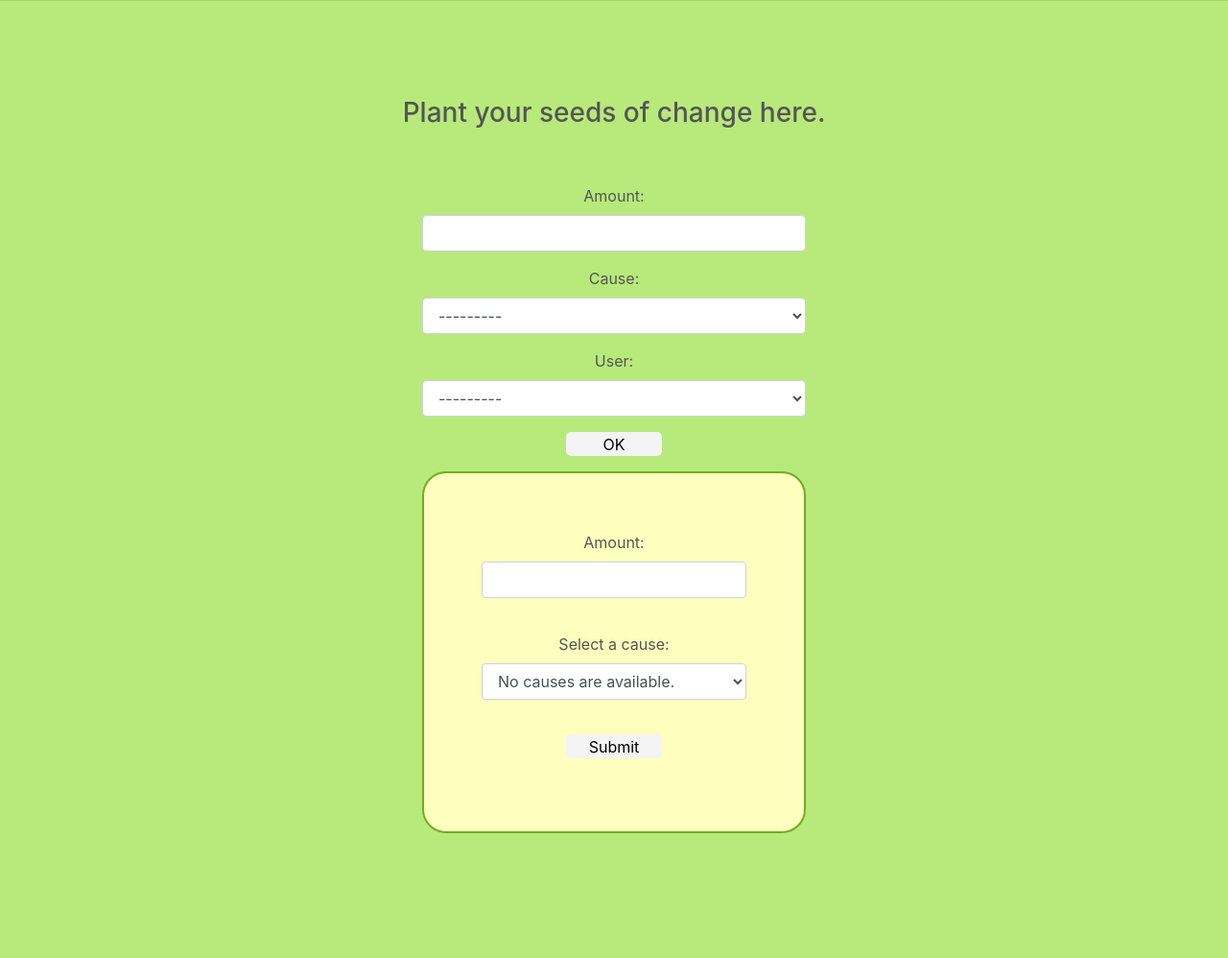
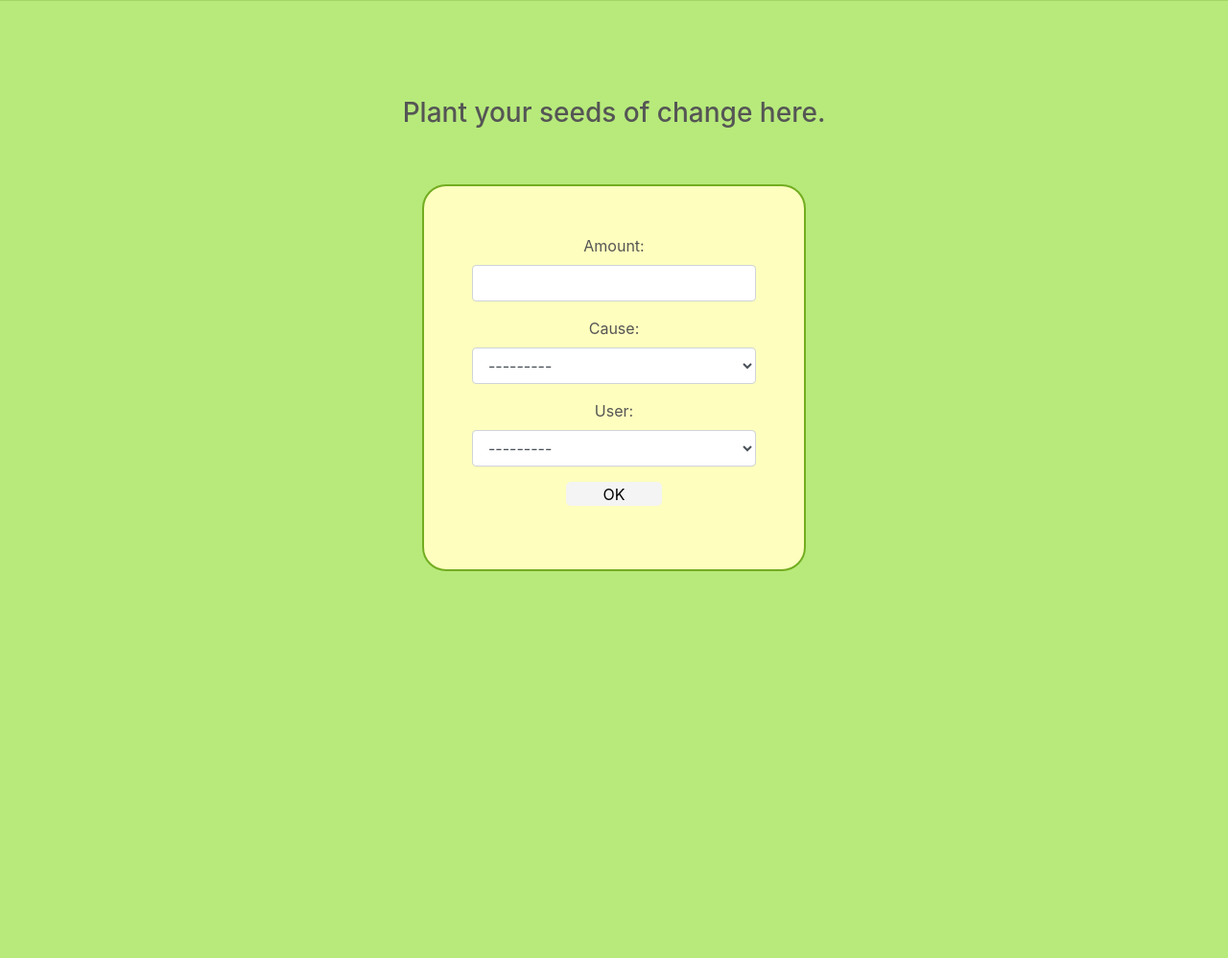
Before and after one commit to alexanderkim11/donationapp, a Django app: page /donationapp/ in a window 1280 px wide. Shown: the part 537-1535 px from the top of the page at 96% size. After the commit the page ends 1132 px from the top, so only its background shows below. Run offline with Django 3.2, Linux system fonts and the light colour scheme; a user stored in the database is signed in; data comes from the database, SQL or seed files in the repository; some libraries are stand-ins or nearby versions.

Commit message:
Delete old hardcoded HTML frontend

```diff
--- a/templates/donationapp/index.html
+++ b/templates/donationapp/index.html
@@ -25,41 +25,14 @@
         <div id="donation_input_container">
           <div class="container-fluid-sub bg-4 text-center">
 
-            <!--Input Form-->
-            <form action = "" method = "post">
-              {% csrf_token %}
-              {{form.as_p }}
-              <input type="submit" value="OK">
-          </form>
-
             <!--Container for input options-->
             <div id="donation_input_sub_box">
-
-              <!--Donation amount form-->
-              <div class="form-group">
-                <label for="donation_amount">Amount:</label>
-                <input type="text" class="form-control" id="donation_amount">
-              </div>
-
-              <!--Form to select cause, currently hardcoded-->
-              <div class="form-group col-xs-2">
-                <label for="sel1">Select a cause:</label>
-                <select class="form-control" id="sel1">
-                  {% if latest_cause_list %}
-                    {% for cause in latest_cause_list %}
-                      <option>{{ cause.name }}</option>
-                    {% endfor %}
-                  {% else %}
-                    <option>No causes are available.</option>
-                  {% endif %}
-                </select>
-              </div>
-
-              <!--Submit button that sends entry to database-->
-              <div class="form-group">
-                <input type="submit">
-              </div>
-
+              <!--Input Form-->
+              <form action = "" method = "post">
+                {% csrf_token %}
+                {{form.as_p }}
+                <input type="submit" value="OK">
+              </form>
             </div>
           </div>
         </div>
```
